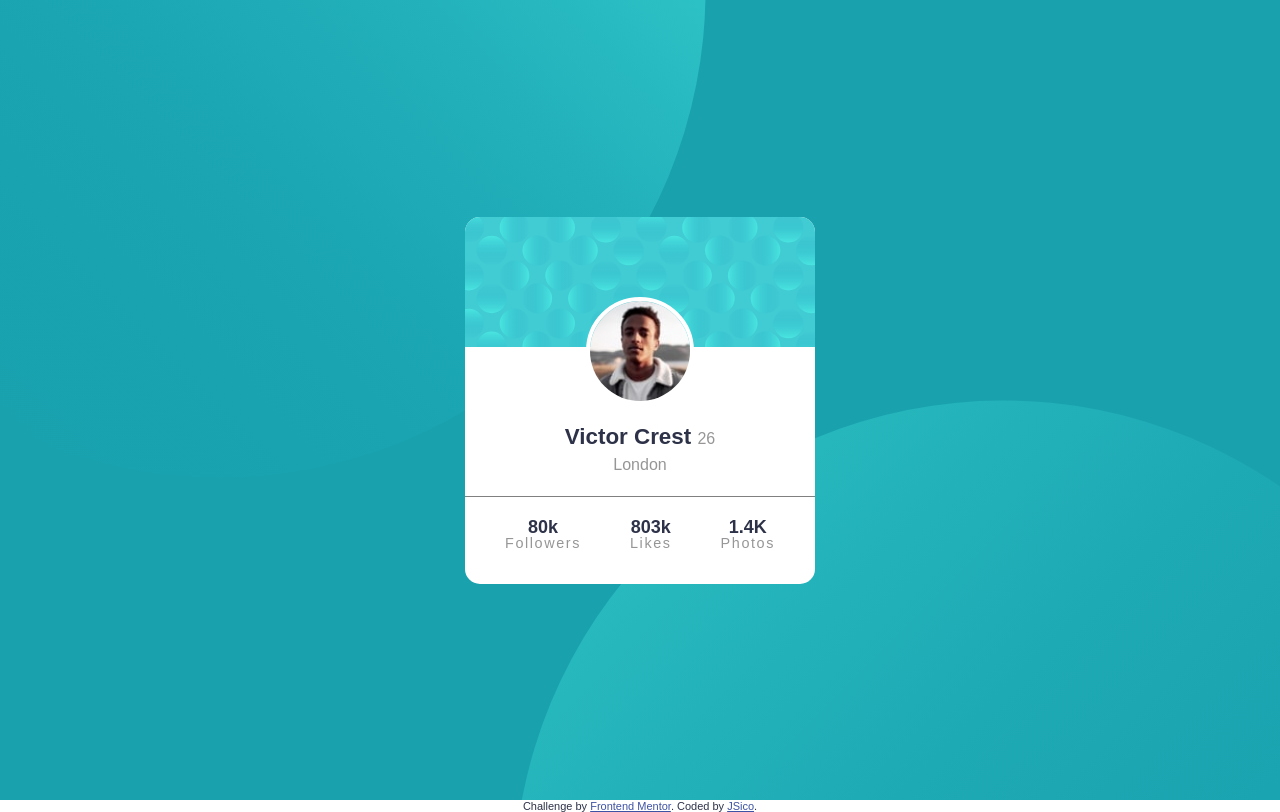
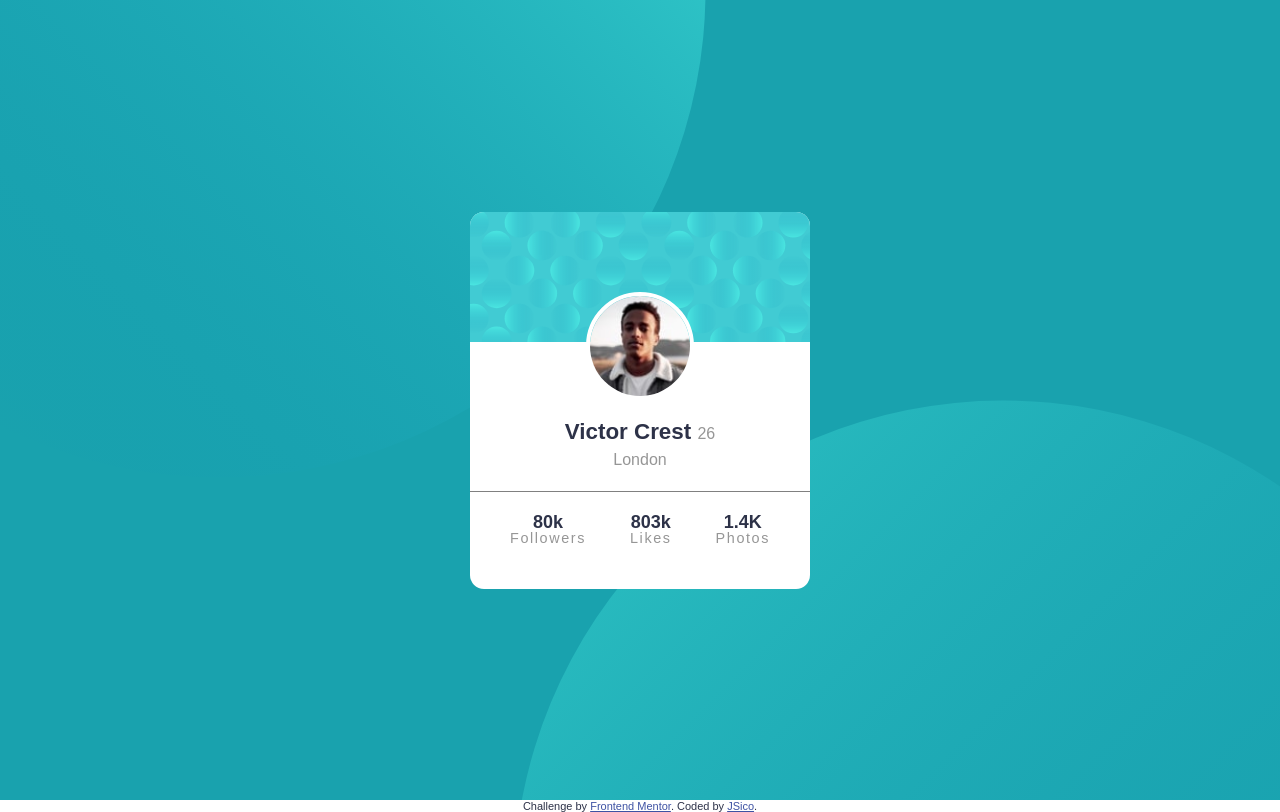
Before and after one commit to LucyyPH/profile-card-component-main, a plain HTML site: page index.html in a window 1280 px wide. Drawn offline with Linux system fonts and the light colour scheme.

Commit message:
initial commit

```diff
--- a/style.css
+++ b/style.css
@@ -33,8 +33,8 @@ body{
 .container{
     background-color: white;
     text-align: center;
-    max-width: 350px;
-    border-radius: 15px;
+    max-width: 340px;
+    border-radius: 14px;
     overflow: hidden;
 }
 
@@ -63,7 +63,7 @@ body{
 .cardbody{
     margin-top: 54px;
     margin-bottom: -75px;
-    height: 230px;
+    height: 240px;
     line-height: 1rem;
 }
 
@@ -96,7 +96,7 @@ body{
     padding-left: 40px;
     margin-top: 23px;
     display: flex;
-    align-items: center;
+    align-items: middle;
     justify-content: space-between;
     flex-direction: row;
 
```
